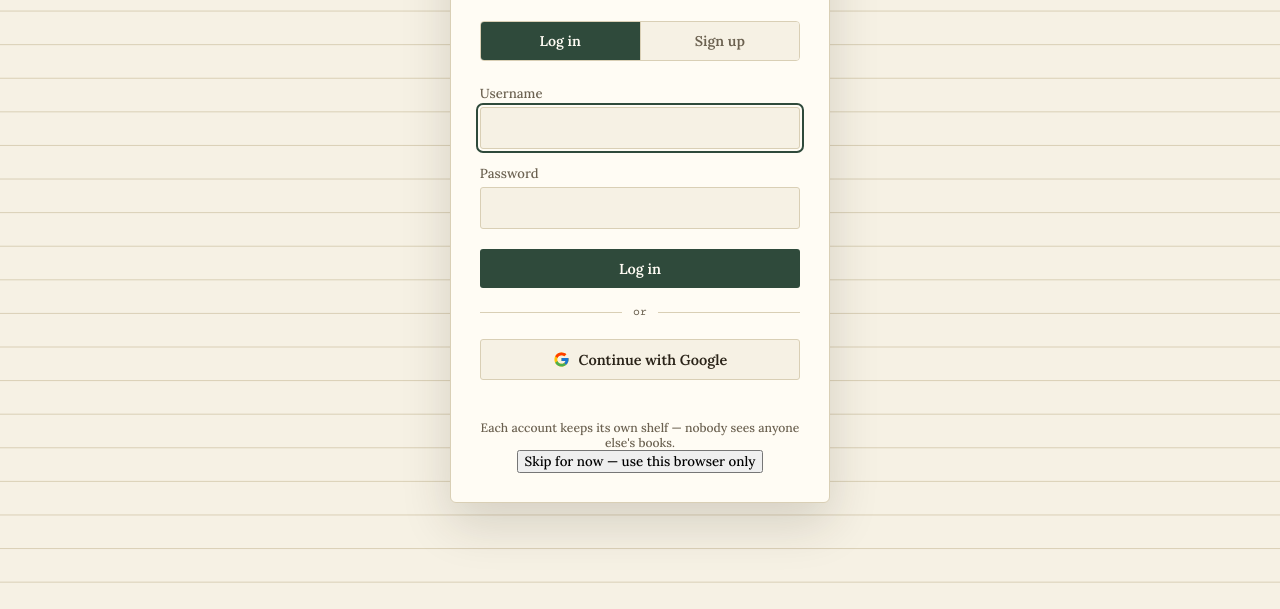
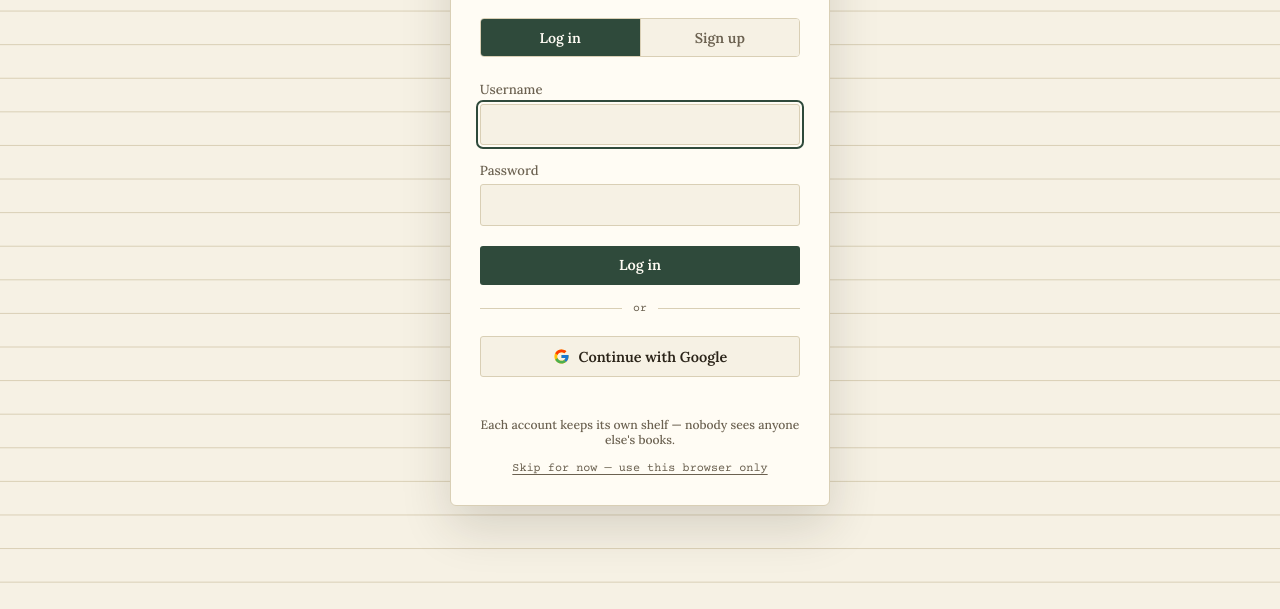
Before and after one commit to hidude5567/family-catalouge, a website: page index.html in a window 1280 px wide. Shown: the part 191-800 px from the top of the page. Drawn offline with nearby package versions, Linux system fonts and the light colour scheme.

Commit message:
Add auth-skip button styles to style.css

```diff
--- a/style.css
+++ b/style.css
@@ -634,3 +634,15 @@
 }
 .btn-google:hover { border-color: var(--ink-soft); }
 .btn-google:disabled { opacity: 0.55; cursor: not-allowed; }
+
+.auth-skip {
+  background: none;
+  border: none;
+  color: var(--ink-soft);
+  font-family: 'Courier Prime', monospace;
+  font-size: 0.74rem;
+  margin-top: 0.9rem;
+  text-decoration: underline;
+  text-underline-offset: 3px;
+}
+.auth-skip:hover { color: var(--ink); }
```
